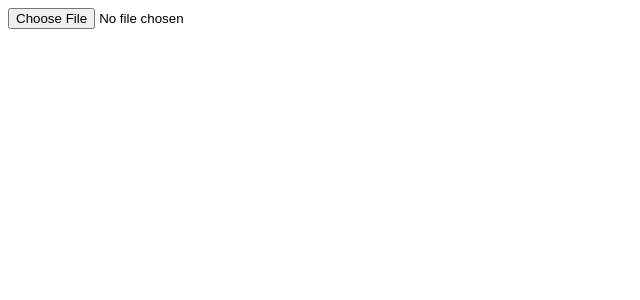
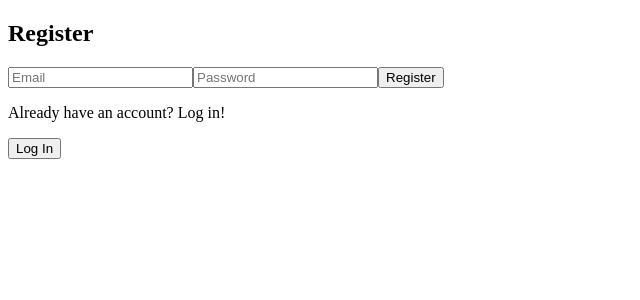
Before and after one commit to Ankit4Dec/React_Sessions, a React (Vite) app in the folder React Learning/React Questions/Practice Problems/: page / in a window 1280 px wide. Shown: the top 300 px of the page, without its empty margins (0-640 px from the left). Built offline with nearby package versions, Linux system fonts and the light colour scheme.

Commit message:
User Authentication

```diff
--- a/React Learning/React Questions/Practice Problems/src/App.jsx
+++ b/React Learning/React Questions/Practice Problems/src/App.jsx
@@ -9,6 +9,7 @@ import { Seven } from "./components/Seven";
 import { Six } from "./components/Six";
 import { Ten } from "./components/Ten";
 import { Three } from "./components/Three";
+import { Twelve } from "./components/Twelve";
 import { Two } from "./components/Two";
 
 function App() {
@@ -24,7 +25,8 @@ function App() {
       {/* <Eight /> */}
       {/* <Nine /> */}
       {/* <Ten /> */}
-      <Eleven />
+      {/* <Eleven /> */}
+      <Twelve/>
     </>
   );
 }
--- /dev/null
+++ b/React Learning/React Questions/Practice Problems/src/components/Twelve.jsx
@@ -0,0 +1,86 @@
+// Implement a basic authentication form with login and registration.
+
+import { useState } from "react";
+
+export const Twelve = () => {
+  const [email, setEmail] = useState("");
+  const [password, setPassword] = useState("");
+  const [isRegistered, setIsRegistered] = useState(false);
+  const [isLogin, setIsLogin] = useState(false);
+  const [users, setUsers] = useState([]);
+
+  const handleSubmit = (e) => {
+    e.preventDefault(); // Prevents the default form submission behavior
+    // Handle the login or registration logic here
+  };
+
+  const handleAuthentication = () => {
+    if (isRegistered) {
+      // Login
+      if (isRegistered) {
+        const user = users.find(
+          (u) => u.email === email && u.password === password
+        );
+        if (user) {
+          setIsLogin(true);
+        } else {
+          alert("Login Failed, Please check login Credetial");
+        }
+      }
+    } else {
+      // Register
+      const newUser = { email, password };
+      setUsers([...users, newUser]);
+      localStorage.setItem("users", JSON.stringify([...users, newUser]));
+      setIsLogin(true);
+    }
+  };
+
+  const handleLogout = () => {
+    setIsLogin(false);
+    setEmail("");
+    setPassword("");
+  };
+
+  return (
+    <div>
+      {isLogin ? (
+        <div>
+          <h2>Welcome, {email}</h2>
+          <button onClick={handleLogout}>Logout</button>
+        </div>
+      ) : (
+        <div>
+          <h2>{isRegistered ? "Login" : "Register"}</h2>
+          <form onSubmit={handleSubmit}>
+            <input
+              type="email"
+              placeholder="Email"
+              value={email}
+              onChange={(e) => setEmail(e.target.value)}
+            />
+            <input
+              type="password"
+              placeholder="Password"
+              value={password}
+              onChange={(e) => setPassword(e.target.value)}
+            />
+            <button onClick={handleAuthentication}>
+              {isRegistered ? "Log In" : "Register"}
+            </button>
+          </form>
+
+          <p>
+            {isRegistered
+              ? "Don't have an Account? Register now"
+              : "Already have an account? Log in!"}
+          </p>
+
+          <button type="button" onClick={() => setIsRegistered(!isRegistered)}>
+            {isRegistered ? "Register" : "Log In"}
+          </button>
+        </div>
+      )}
+    </div>
+  );
+};
```
